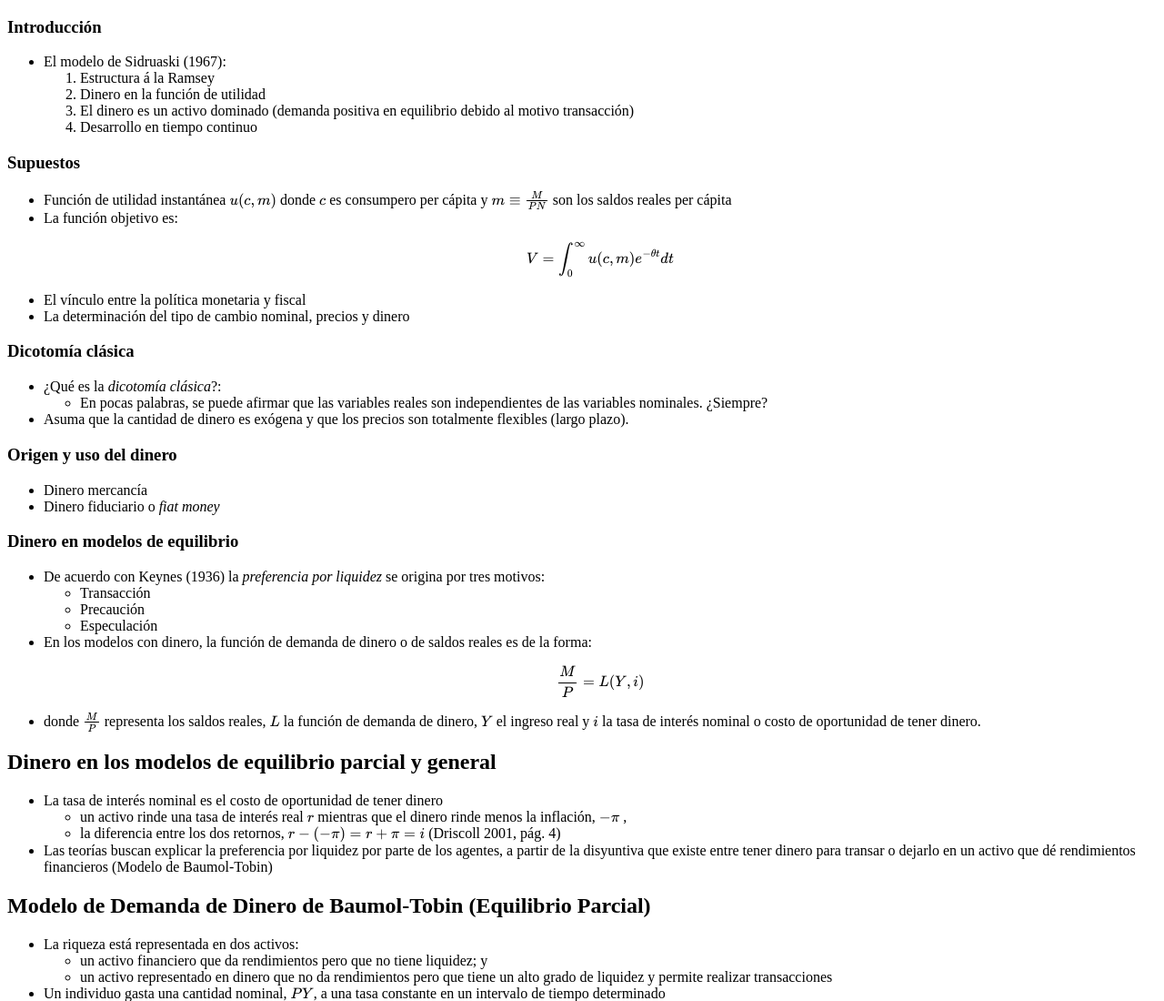
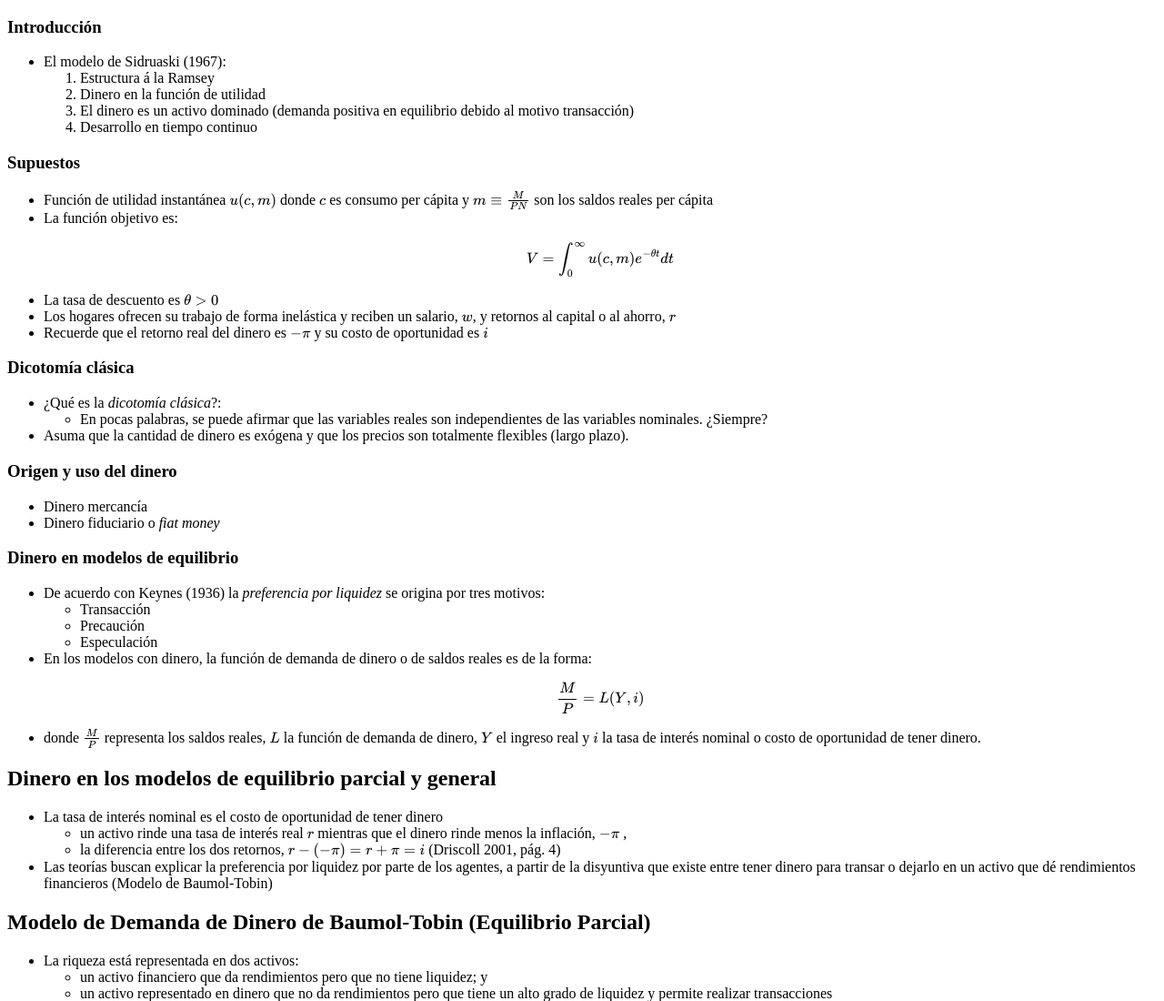
Before and after one commit to rjaimesb/MacroIII, a plain HTML site: page semana2.html in a window 1280 px wide. Shown: the top 1100 px of the page at 91% size. Drawn offline with nearby package versions, Linux system fonts and the light colour scheme.

Commit message:
Update semana2.html

```diff
--- a/semana2.html
+++ b/semana2.html
@@ -25,12 +25,13 @@
 
 <h3>Supuestos</h3>
 <ul>
-    <li>Función de utilidad instantánea \( u(c,m) \) donde \( c \) es consumpero per cápita y \( m \equiv \frac{M}{PN} \) son los saldos reales per cápita </li>
+    <li>Función de utilidad instantánea \( u(c,m) \) donde \( c \) es consumo per cápita y \( m \equiv \frac{M}{PN} \) son los saldos reales per cápita </li>
     <li>La función objetivo es:<br>
     $$ V = \int_{0}^{\infty} u(c,m)e^{-\theta t}dt$$
     </li>
-    <li>El vínculo entre la política monetaria y fiscal</li>
-    <li>La determinación del tipo de cambio nominal, precios y dinero</li>
+    <li>La tasa de descuento es \( \theta > 0\)</li>
+    <li>Los hogares ofrecen su trabajo de forma inelástica  y reciben un salario, \(w\), y retornos al capital o al ahorro, \(r\)  </li>
+    <li>Recuerde que el retorno real del dinero es \(-\pi\) y su costo de oportunidad es \(i\) </li>
 </ul>
 
 <h3>Dicotomía clásica</h3>
```
